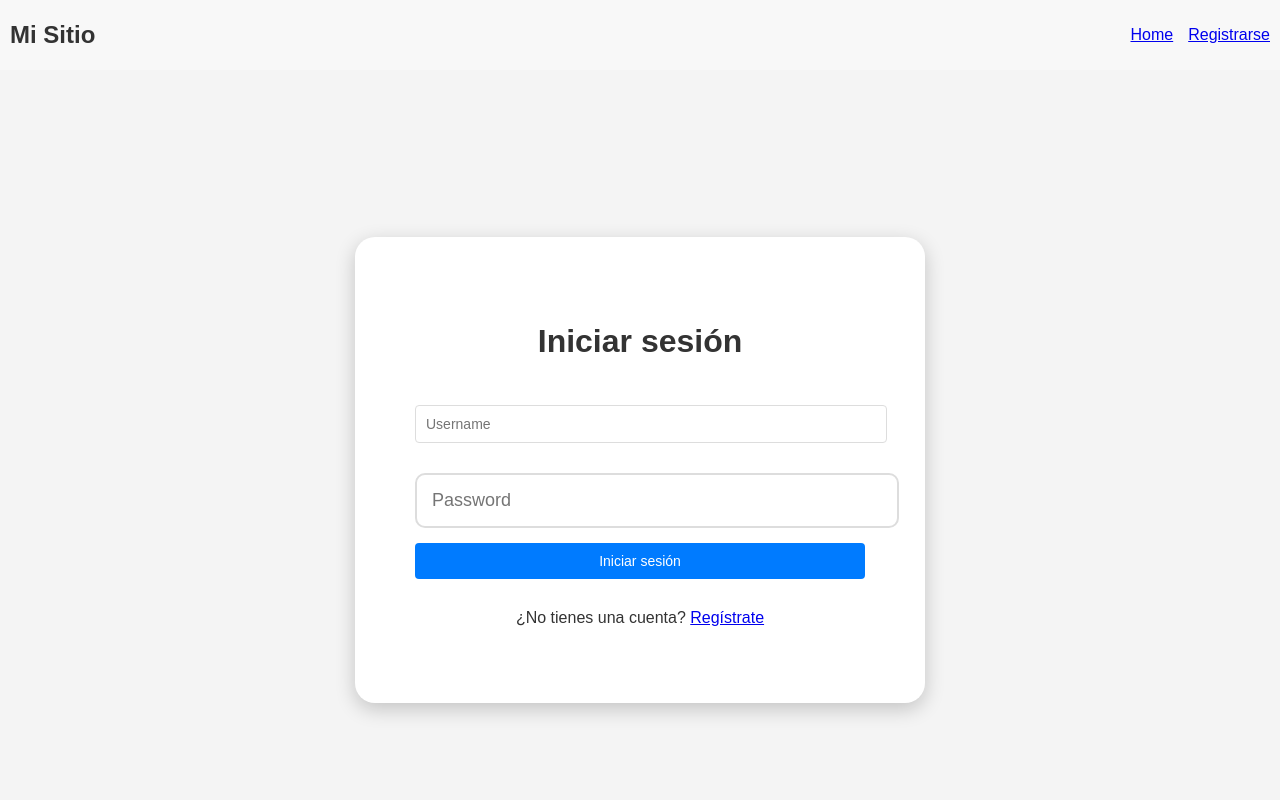
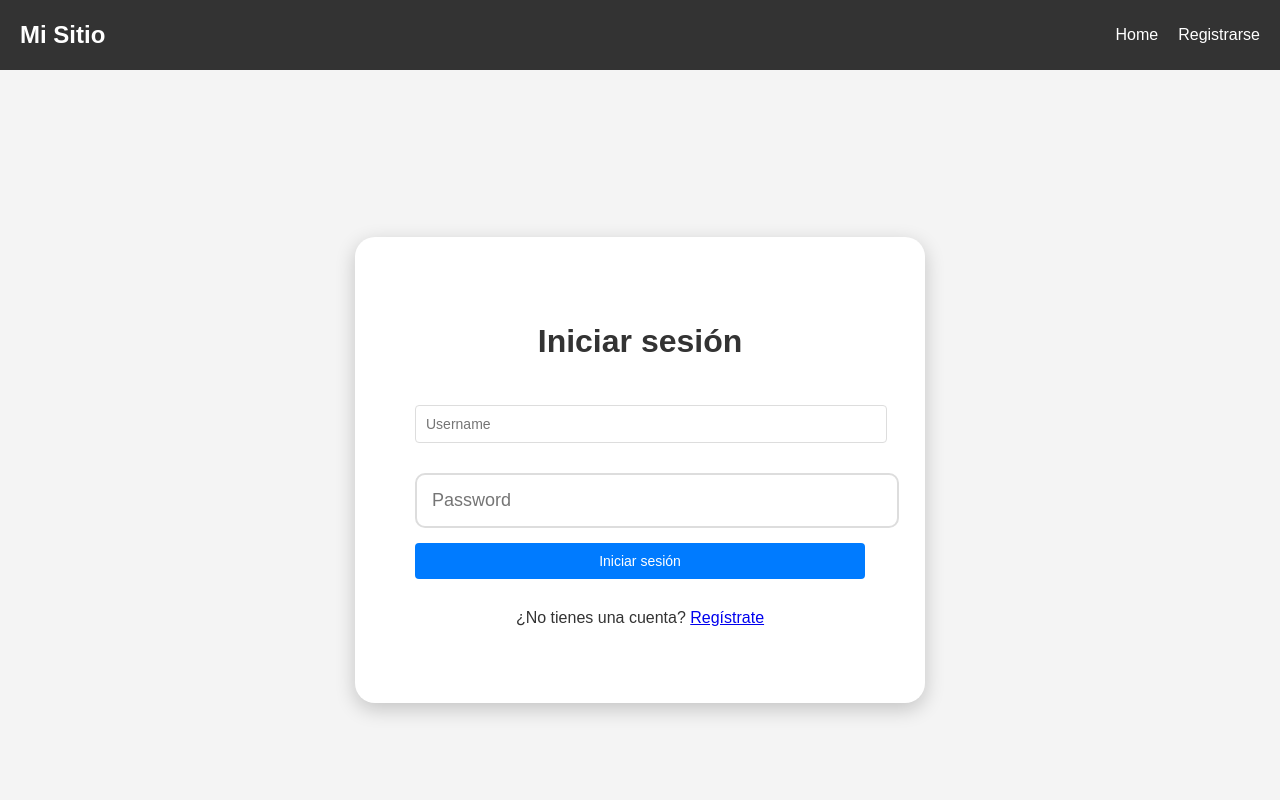
Before and after one commit to nbecherman/TP01-eventos, a React (Create React App) app in the folder frontend/: page / in a window 1280 px wide. Shown: the top 800 px of the page. Built offline with nearby package versions, Linux system fonts and the light colour scheme.

Commit message:
falta nav, solucionado lo del caracter

```diff
--- a/frontend/src/components/Header.css
+++ b/frontend/src/components/Header.css
@@ -2,27 +2,51 @@
   display: flex;
   justify-content: space-between;
   align-items: center;
-  padding: 10px;
-  background-color: #f8f8f8;
+  padding: 10px 20px;
+  background-color: #333;
+  color: white;
 }
 
 .logo {
-  font-size: 24px;
+  font-size: 1.5rem;
   font-weight: bold;
 }
 
-nav ul {
+.nav-links {
   list-style: none;
   display: flex;
-  gap: 15px;
+  gap: 20px;
 }
 
-nav ul li {
-  display: inline;
+.nav-links a {
+  color: white;
+  text-decoration: none;
 }
 
-nav ul li button {
-  background: none;
+.user-info {
+  display: flex;
+  align-items: center;
+  gap: 10px;
+}
+
+.user-icon {
+  font-size: 1.5rem;
+}
+
+.username {
+  font-size: 1rem;
+  font-weight: bold;
+}
+
+.logout-button {
+  padding: 5px 10px;
+  background-color: #ff4d4d;
   border: none;
+  color: white;
   cursor: pointer;
+  border-radius: 5px;
 }
+
+.logout-button:hover {
+  background-color: #ff3333;
+}
--- a/frontend/src/components/Header.js
+++ b/frontend/src/components/Header.js
@@ -1,24 +1,25 @@
 // src/components/Header.js
 import React from 'react';
 import { Link } from 'react-router-dom';
-import './Header.css'; // Puedes agregar estilos aquí
+import './Header.css'; // Estilos
 
 const Header = ({ user, onLogout }) => {
     return (
         <header className="header">
             <div className="logo">Mi Sitio</div>
             <nav>
-                <ul>
+                <ul className="nav-links">
                     <li><Link to="/">Home</Link></li>
                     <li><Link to="/register">Registrarse</Link></li>
-                    {user && (
-                        <li>
-                            <span>{user.username}</span>
-                            <button onClick={onLogout}>Cerrar sesión</button>
-                        </li>
-                    )}
                 </ul>
             </nav>
+            {user && (
+                <div className="user-info">
+                    <span className="user-icon">👤</span> {/* Puedes reemplazar esto con un icono real */}
+                    <span className="username">{user.username}</span>
+                    <button className="logout-button" onClick={onLogout}>Cerrar sesión</button>
+                </div>
+            )}
         </header>
     );
 };
--- a/frontend/src/components/home.js
+++ b/frontend/src/components/home.js
@@ -87,7 +87,8 @@ const Home = () => {
       {errorMessage && <p className="error-message">{errorMessage}</p>}
 
       <ul className="event-list">
-        {events.map((event) => (
+  {Array.isArray(events) && events.length > 0 ? (
+    events.map((event) => (
       <li key={event.id} className="event-item">
         <a href={`/event/${event.id}`} className="event-link">
           <h3>{event.name}</h3>
@@ -97,7 +98,10 @@ const Home = () => {
           <p><strong>Precio:</strong> {event.price} USD</p>
         </a>
       </li>
-        ))}
+    ))
+  ) : (
+    <p>No hay eventos disponibles</p>
+  )}
 </ul>
 
       {pagination && (
```
Also changed, not shown: frontend/src/components/Register.css (added). Lines whose indentation alone changed are shown as unchanged.
